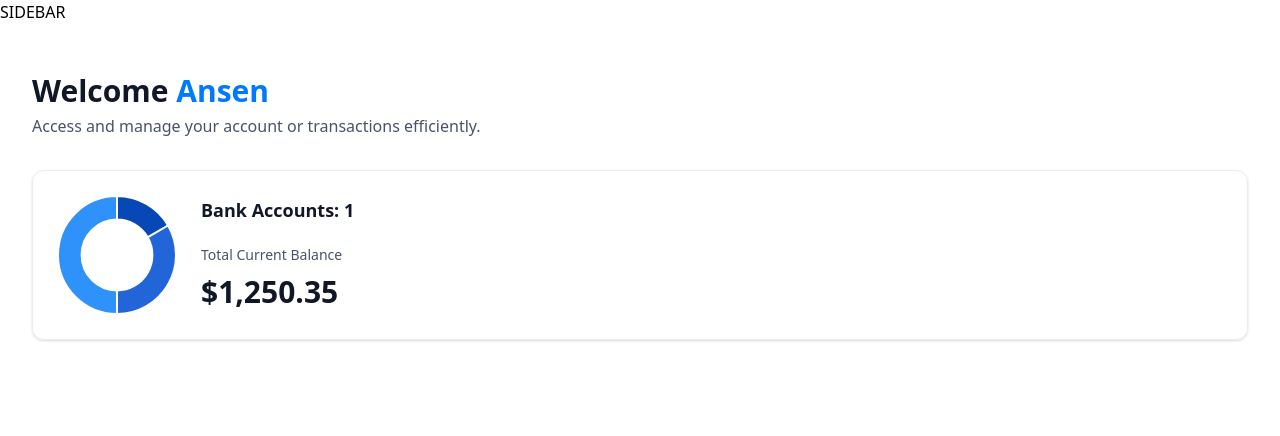
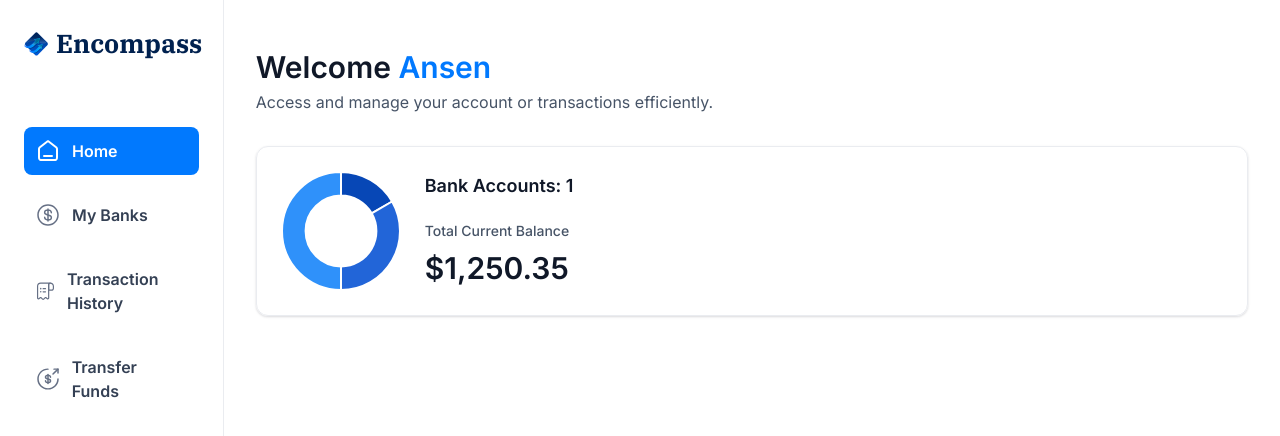
Before and after one commit to ans3n/banking-app, a Next.js app: page / in a window 1280 px wide. Shown: the top 436 px of the page. Built offline with nearby package versions, Linux system fonts and the light colour scheme.

Commit message:
implement sidebar UI

```diff
--- a/app/(root)/layout.tsx
+++ b/app/(root)/layout.tsx
@@ -1,12 +1,26 @@
+import MobileNav from "@/components/MobileNav";
+import Sidebar from "@/components/Sidebar";
+import Image from "next/image";
+
 export default function RootLayout({
   children,
 }: Readonly<{
   children: React.ReactNode;
 }>) {
+  const loggedIn = { firstName: 'Ansen', lastName: 'Shia'};
+
   return (
-    <main>
-        SIDEBAR
-        {children}
+    <main className="flex h-screen w-full font-inter">
+        <Sidebar user={loggedIn}/>
+        <div className="flex size-full flex-col">
+          <div className="root-layout">
+            <Image src="/icons/logo.svg" width={30} height={30} alt="logo"/>
+            <div>
+              <MobileNav user={loggedIn}/>
+            </div>
+          </div>
+          {children}
+        </div>
     </main>
   );
 }
--- /dev/null
+++ b/components/MobileNav.tsx
@@ -0,0 +1,9 @@
+import React from 'react'
+
+const MobileNav = ({user}: MobileNavProps) => {
+  return (
+    <div>MobileNav</div>
+  )
+}
+
+export default MobileNav
--- /dev/null
+++ b/components/Sidebar.tsx
@@ -0,0 +1,52 @@
+"use client"
+import { sidebarLinks } from '@/constants'
+import { cn } from '@/lib/utils'
+import Image from 'next/image'
+import Link from 'next/link'
+import { usePathname } from 'next/navigation'
+import React from 'react'
+
+const Sidebar = ({user }: SiderbarProps) => {
+    const pathname = usePathname();
+  return (
+    <section className='sidebar'>
+        <nav className='flex flex-col gap-4'>
+            <Link href='/' className='mb-12 cursor-pointer flex items-center gap-2'>
+                <Image
+                    src="/icons/logo.svg"
+                    width={34}
+                    height={34}
+                    alt="Encompass logo"
+                    className='size-[24px] max-xl:size-14'
+                />
+                <h1 className='sidebar-logo'>Encompass</h1>
+            </Link>
+
+            {sidebarLinks.map((item) => {
+                const isActive = pathname === item.route || pathname.startsWith(`${item.route}/`)
+                return (
+                    <Link href={item.route} key={item.label} className={cn('sidebar-link', {'bg-bankGradient': isActive})}>
+                        <div className='relative size-6'>
+                            <Image
+                                src={item.imgURL}
+                                alt={item.label}
+                                fill
+                                className={cn({'brightness-[3] invert-0': isActive})}
+                            />
+                        </div>
+                        <p className={cn('sidebar-label', {'!text-white': isActive})}>
+                            {item.label}
+                        </p>
+                    </Link>
+            )
+            })}
+
+            USER
+        </nav>
+
+        FOOTER
+    </section>
+  )
+}
+
+export default Sidebar
```
